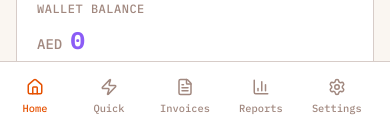
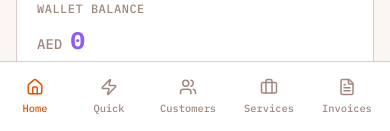
Before and after one commit to ledgerly111/4thepeople-typing-center-solution, a React (Vite) app: page /dashboard in a window 390 px wide. Shown: the part 711-842 px from the top of the page. Built offline with nearby package versions, Linux system fonts and the light colour scheme; no server answers; the database is empty.

Commit message:
Added all features to mobile bottom navigation

```diff
--- a/src/components/layout/BottomNav.jsx
+++ b/src/components/layout/BottomNav.jsx
@@ -6,8 +6,14 @@ const BottomNav = () => {
     const navItems = [
         { icon: Home, label: 'Home', path: '/dashboard' },
         { icon: Zap, label: 'Quick', path: 'quick-create' },
+        { icon: Users, label: 'Customers', path: 'customers' },
+        { icon: Briefcase, label: 'Services', path: 'services' },
         { icon: FileText, label: 'Invoices', path: 'invoices' },
+        { icon: ClipboardList, label: 'Orders', path: 'work-orders' },
+        { icon: Wallet, label: 'Wallet', path: 'wallet' },
+        { icon: Receipt, label: 'Expenses', path: 'expenses' },
         { icon: BarChart3, label: 'Reports', path: 'reports' },
+        { icon: List, label: 'Trans', path: 'transactions' },
         { icon: Settings, label: 'Settings', path: 'settings' },
     ];
 
```
